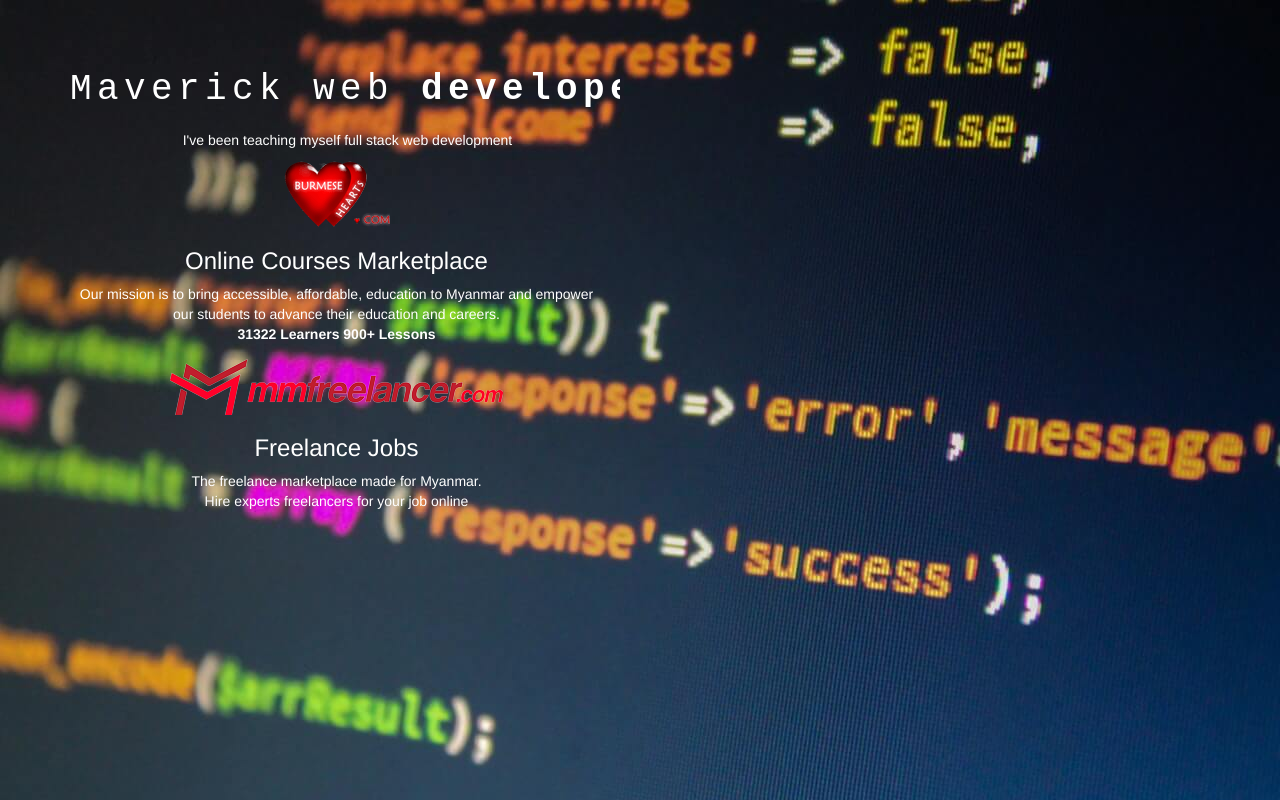
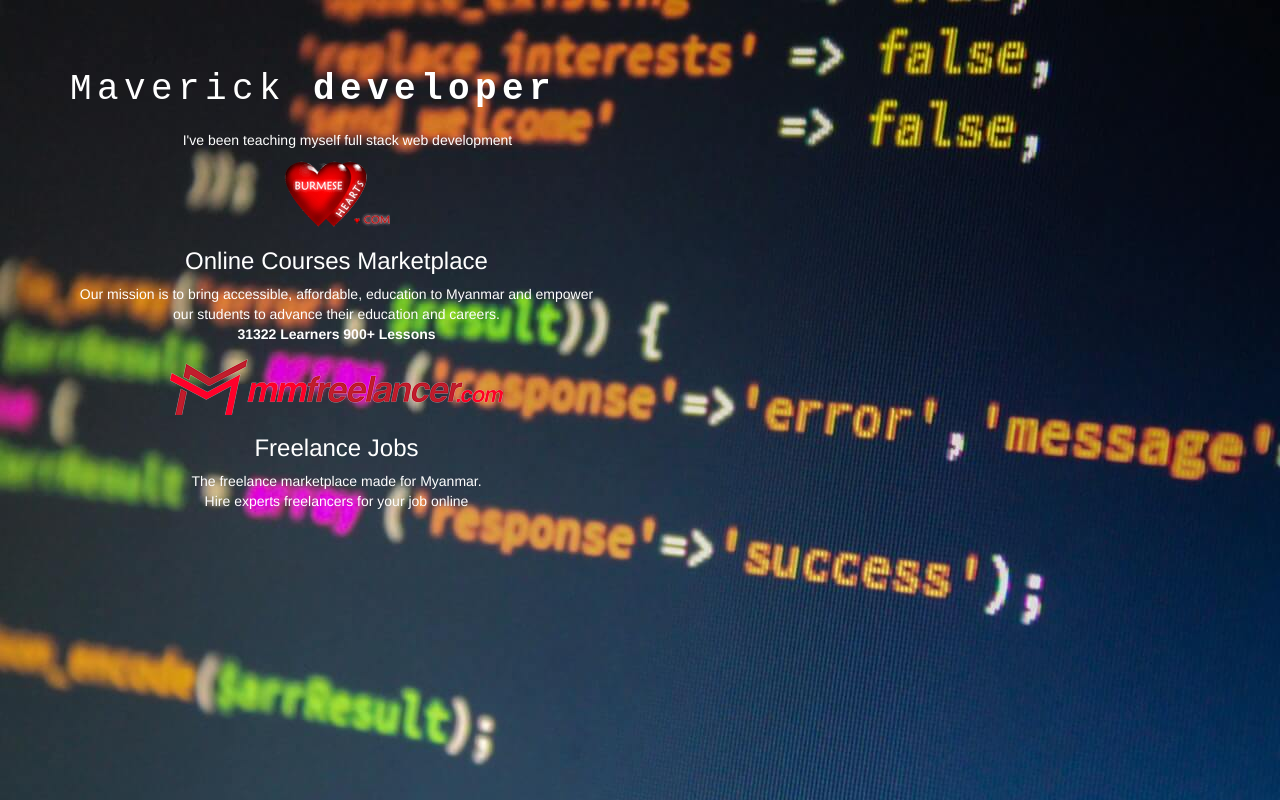
Before and after one commit to 1780089G/1780089G.github.io, a plain HTML site: page index.html in a window 1280 px wide. Drawn offline with nearby package versions, Linux system fonts and the light colour scheme.

Commit message:
5JAN2018

```diff
--- a/index.html
+++ b/index.html
@@ -15,7 +15,7 @@
 	<div class="row">
 	<div class="col-lg-6 gray">
 	<div class="typewriter">
-  			<h1>Maverick web <strong>
+  			<h1>Maverick  <strong>
  			developer</strong></h1>
 	</div>
 	<br>
```
